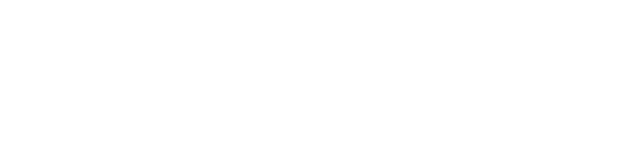
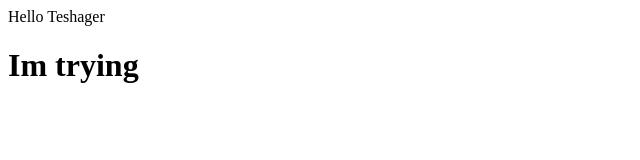
Before and after one commit to Teshager21/Microversetrial, a plain HTML site: page Index.html in a window 1280 px wide. Shown: the whole page, without its empty margins (0-640 px from the left). Drawn offline with Linux system fonts and the light colour scheme.

Commit message:
Hello
My changes

```diff
--- a/Index.html
+++ b/Index.html
@@ -5,6 +5,8 @@
     <title>Document</title>
 </head>
 <body>
+  <p> Hello Teshager </p>
+  <h1> Im trying</h1>
 
 </body>
 </html>
```
